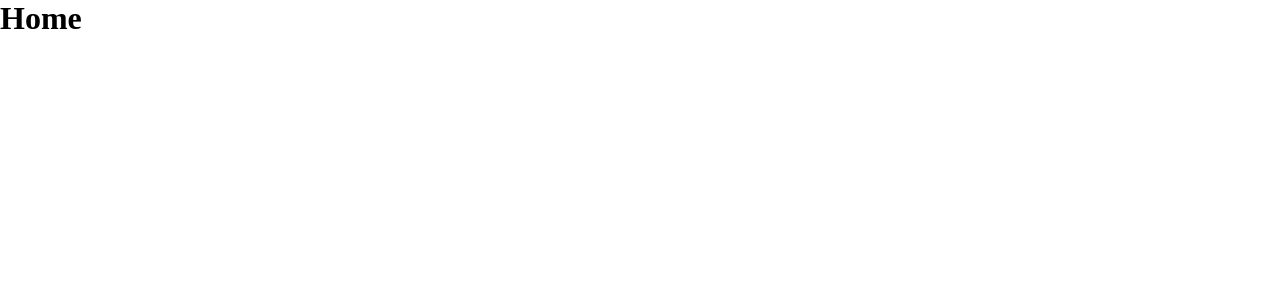
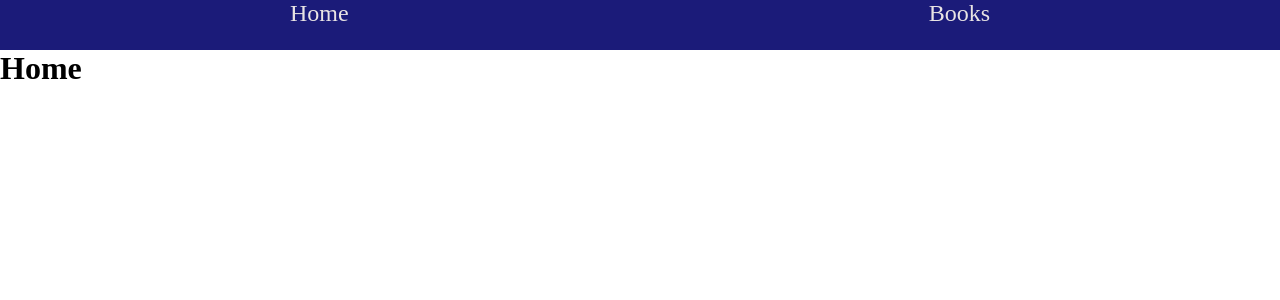
Before and after one commit to fralcala/layouts-errors, a Next.js app: page / in a window 1280 px wide. Shown: the top 300 px of the page. Built offline with nearby package versions, Linux system fonts and the light colour scheme.

Commit message:
Created and implemented main nav

```diff
--- a/src/app/layout.js
+++ b/src/app/layout.js
@@ -1,4 +1,5 @@
 import "./globals.css";
+import Nav from "@/components/Global/Nav";
 
 export const metadata = {
   title: "Create Next App",
@@ -8,7 +9,10 @@ export const metadata = {
 export default function RootLayout({ children }) {
   return (
     <html lang="en">
-      <body>{children}</body>
+      <body>
+        <Nav />
+        {children}
+      </body>
     </html>
   );
 }
--- /dev/null
+++ b/src/components/Global/Nav.js
@@ -0,0 +1,19 @@
+"use client";
+
+import Link from "next/link";
+import navStyles from "./nav.module.css";
+
+export default function Nav() {
+  return (
+    <nav>
+      <ul className={navStyles.mainNav}>
+        <li>
+          <Link href="/">Home</Link>
+        </li>
+        <li>
+          <Link href="/books">Books</Link>
+        </li>
+      </ul>
+    </nav>
+  );
+}
--- /dev/null
+++ b/src/components/Global/nav.module.css
@@ -0,0 +1,18 @@
+.mainNav {
+  height: 50px;
+  width: 100%;
+  background-color: #1b1b79;
+
+  display: flex;
+  justify-content: space-around;
+}
+
+.mainNav li {
+  list-style: none;
+}
+
+.mainNav li a {
+  text-decoration: none;
+  font-size: 24px;
+  color: #e9e4e4;
+}
```
